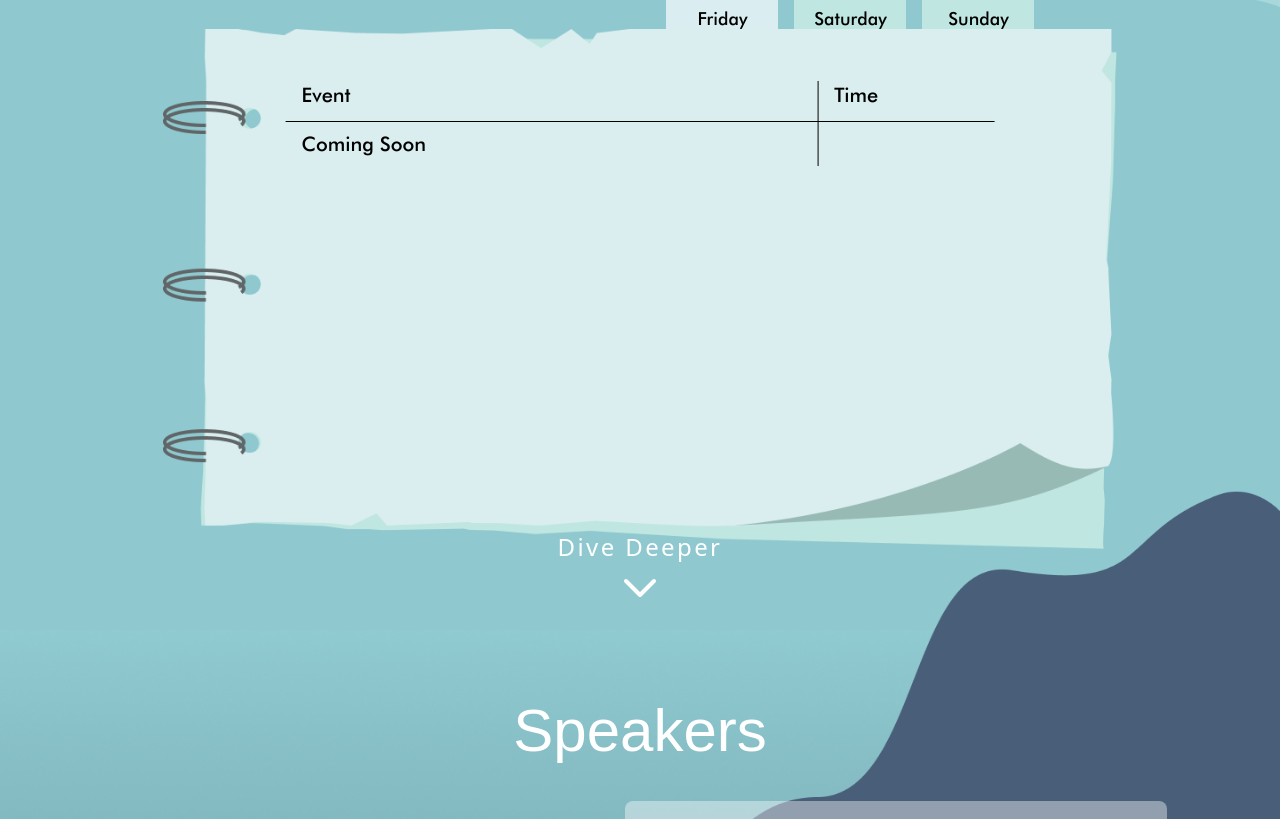
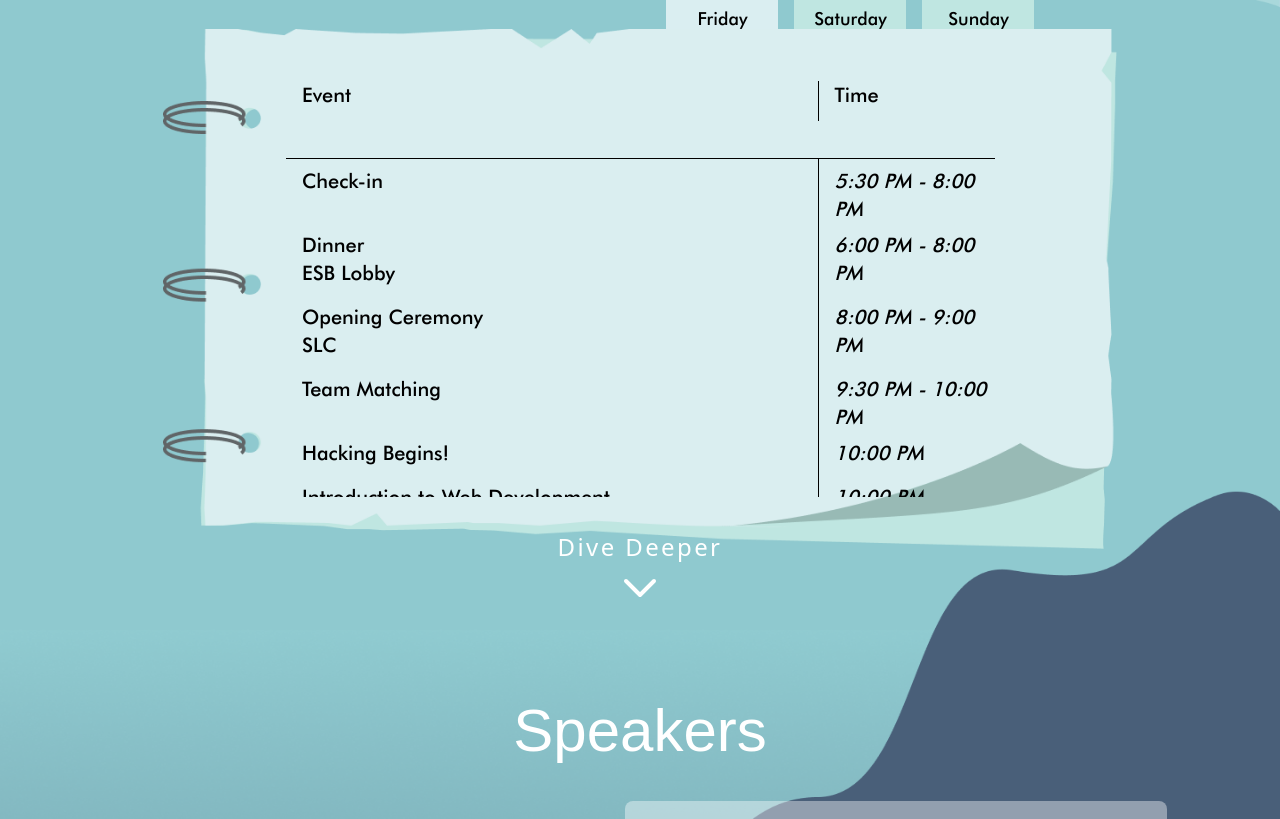
Before and after one commit to VandyHacks/vh9-promo-site, a Svelte app: page / in a window 1280 px wide. Shown: the part 2589-3408 px from the top of the page. Built offline with nearby package versions, Linux system fonts and the light colour scheme; a web font is replaced by a local one.

Commit message:
finished schedule

```diff
--- a/src/pages/Schedule.svelte
+++ b/src/pages/Schedule.svelte
@@ -3,25 +3,192 @@
     import Papa from 'papaparse'
 
     let selectedDay = 1
-    let schedules = []
-    let scheduleOfTheDay = ''
-
-    for (let i = 0; i < 3; i++) {
-        Papa.parse(`./schedule/Day${i + 1}.csv`, {
-            download: true,
-            header: true,
-            complete: function (results) {
-                schedules[i] = results.data
-                if (i == 0) {
-                    scheduleOfTheDay = schedules[i]
-                }
+    let schedules = [
+        [
+            {
+                Event: 'Check-in',
+                Location: '',
+                Time: '5:30 PM - 8:00 PM',
             },
-        })
-    }
+            {
+                Event: 'Dinner',
+                Location: 'ESB Lobby',
+                Time: '6:00 PM - 8:00 PM',
+            },
+            {
+                Event: 'Opening Ceremony',
+                Location: 'SLC',
+                Time: '8:00 PM - 9:00 PM',
+            },
+            {
+                Event: 'Team Matching',
+                Location: '',
+                Time: '9:30 PM - 10:00 PM',
+            },
+            {
+                Event: 'Hacking Begins!',
+                Location: '',
+                Time: '10:00 PM',
+            },
+            {
+                Event: 'Introduction to Web Development',
+                Location: 'ESB 044/048',
+                Time: '10:00 PM - 11:00 PM',
+            },
+            {
+                Event: 'Transformers and Applied ML',
+                Location: 'ESB 044/048',
+                Time: '11:00 PM - 12:00 AM',
+            },
+        ],
+        [
+            {
+                Event: "Midnight Snack (Jeni's Ice Cream)",
+                Location: 'ESB Lobby',
+                Time: '12:00 AM - 1:00 AM',
+            },
+            {
+                Event: 'Containerization, Docker and Kubernetes',
+                Location: 'ESB 044/048',
+                Time: '12:00 AM - 1:00 AM',
+            },
+            {
+                Event: 'Data Visualization',
+                Location: 'ESB 044/048',
+                Time: '1:00 AM - 2:00 AM',
+            },
+            {
+                Event: 'Midnight Gaming',
+                Location: 'ESB 044/048',
+                Time: '3:00 AM - 4:00 AM',
+            },
+            {
+                Event: "Breakfast (Jason's Deli)",
+                Location: 'ESB Lobby',
+                Time: '8:00 AM - 9:30 AM',
+            },
+            {
+                Event: 'Resin Pour',
+                Location: 'ESB 044/048',
+                Time: '9:00 AM - 10:00 AM',
+            },
+            {
+                Event: 'Command Line Essentials',
+                Location: 'ESB 044/048',
+                Time: '9:00 AM - 9:30 AM',
+            },
+            {
+                Event: 'Dynamic Programming',
+                Location: 'ESB 044/048',
+                Time: '9:30 AM - 10:00 AM',
+            },
+            {
+                Event: 'Design & Deployment',
+                Location: 'ESB 044/048',
+                Time: '10:00 AM - 11:00 AM',
+            },
+            {
+                Event: "It's On You: CS & Ethics",
+                Location: 'ESB 044/048',
+                Time: '11:00 AM - 12:00 PM',
+            },
+            {
+                Event: 'Boat Building',
+                Location: 'ESB 044/048',
+                Time: '10:30 AM - 1:30 PM',
+            },
+            {
+                Event: "Lunch (Inchin's)",
+                Location: 'ESB Lobby',
+                Time: '12:30 PM - 2:30 PM',
+            },
+            {
+                Event: 'Kickball',
+                Location: 'ESB 044/048',
+                Time: '3:00 PM - 4:00 PM',
+            },
+            {
+                Event: 'Watercolor Painting',
+                Location: 'ESB 044/048',
+                Time: '5:00 PM - 6:00 PM',
+            },
+            {
+                Event: 'Dinner (Blue Coast Burrito)',
+                Location: 'ESB Lobby',
+                Time: '6:00 PM - 7:30 PM',
+            },
+            {
+                Event: 'VR Event',
+                Location: 'ESB 044/048',
+                Time: '7:30 PM - 8:30 PM',
+            },
+            {
+                Event: 'Swag Distribution',
+                Location: 'ESB Lobby',
+                Time: '8:00 PM - 10:00 PM',
+            },
+            {
+                Event: 'Navigating CS Internships Panel',
+                Location: 'ESB 044/048',
+                Time: '9:00 PM - 10:00 PM',
+            },
+            {
+                Event: 'Cookie Decorating',
+                Location: 'ESB Lobby',
+                Time: '10:00 PM - 11:00 PM',
+            },
+        ],
+        [
+            {
+                Event: 'Midnight Snack (Krispy Kreme)',
+                Location: 'ESB Lobby',
+                Time: '12:00 AM - 1:00 AM',
+            },
+            {
+                Event: 'VR Station',
+                Location: 'ESB 044/048',
+                Time: '1:00 AM - 2:00 AM',
+            },
+            {
+                Event: "Breakfast (Jason's Deli)",
+                Location: 'ESB Lobby',
+                Time: '8:00 AM - 9:00 AM',
+            },
+            {
+                Event: 'How to Demo',
+                Location: 'ESB Lobby',
+                Time: '9:00 AM - 10:00 AM',
+            },
+            {
+                Event: 'Career Fair',
+                Location: 'ESB Lobby',
+                Time: '10:00 AM - 1:00 PM',
+            },
+            {
+                Event: "Lunch (Jersey Mike's)",
+                Location: 'ESB Lobby',
+                Time: '11:30 AM - 1:00 PM',
+            },
+            {
+                Event: 'Expo A',
+                Location: 'ESB 044/048',
+                Time: '10:00 AM - 11:00 AM',
+            },
+            {
+                Event: 'Expo B',
+                Location: 'ESB 044/048',
+                Time: '11:30 AM - 12:30 PM',
+            },
+            {
+                Event: 'Closing Ceremony',
+                Location: 'Langford Auditorium',
+                Time: '1:30 PM - 3:00 PM',
+            },
+        ],
+    ]
 
     function getScheduleOfTheDay(day) {
         selectedDay = day
-        scheduleOfTheDay = schedules[day - 1]
 
         // Reset scroll when changing page
         let scheduleBox = document.getElementById('scrollable-content')
@@ -100,7 +267,7 @@
                     </div>
                     <!-- Schedule -->
                     <div class="row-span-6">
-                        {#each scheduleOfTheDay as schedule}
+                        {#each schedules[selectedDay - 1] as schedule}
                             <div
                                 class="grid grid-cols-4 divide-x-[1px] divide-black"
                             >
```
